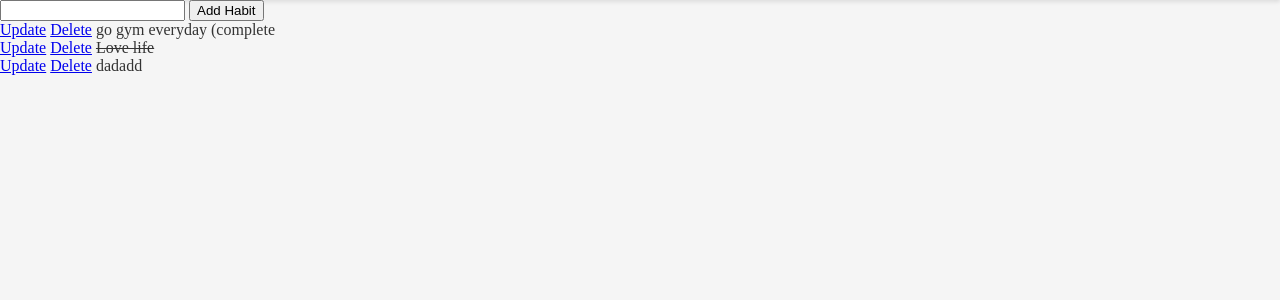
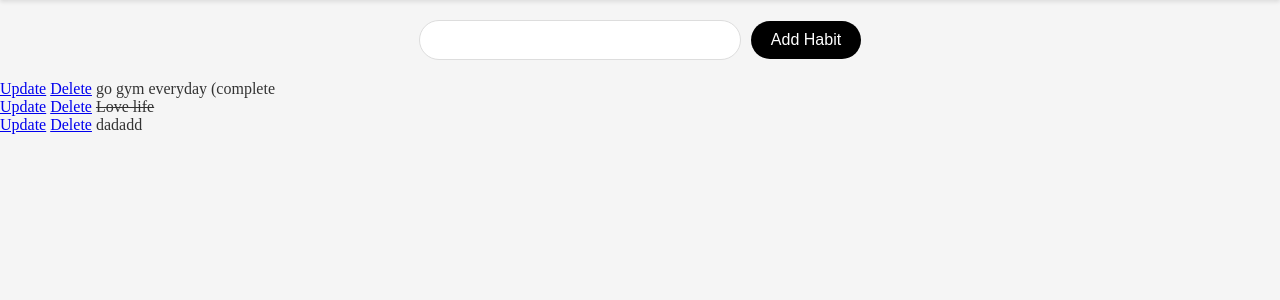
Before and after one commit to WhatTheyOnn/Django_Habit, a Django app: page / in a window 1280 px wide. Shown: the part 56-356 px from the top of the page. Run offline with Django 4.2, Linux system fonts and the light colour scheme; data comes from the database, SQL or seed files in the repository; some web fonts are replaced.

Commit message:
Styled the form and form input to match the mockups also i started the change of texts using ai

```diff
--- a/habit_tracker/templates/Habit_tracker/list.html
+++ b/habit_tracker/templates/Habit_tracker/list.html
@@ -36,6 +36,30 @@
             padding: 10px 15px;
             border-radius: 20px;
         }
+        form {
+            display: flex;
+            justify-content: center;
+            align-items: center;
+            margin: 20px 0;
+        }
+        form input[type="text"] {
+            font-size: 16px;
+            padding: 10px;
+            border: 1px solid #ddd;
+            border-radius: 25px;
+            width: 300px;
+            text-align: center;
+            margin-right: 10px;
+        }
+        form input[type="submit"] {
+            font-size: 16px;
+            padding: 10px 20px;
+            background-color: black;
+            color: white;
+            border: none;
+            border-radius: 25px;
+            cursor: pointer;
+        }
     </style>
 </head>
 <body>
```
